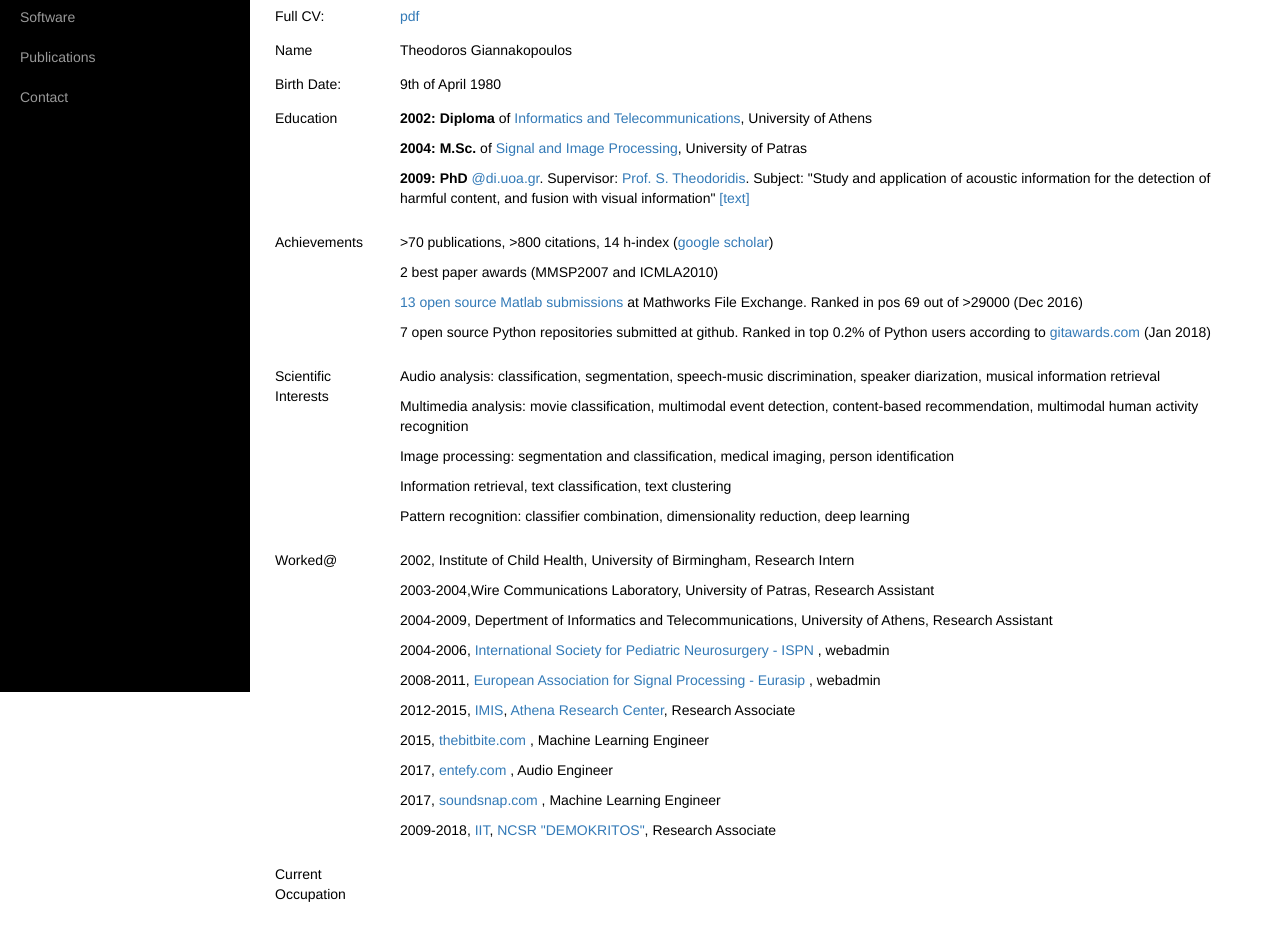
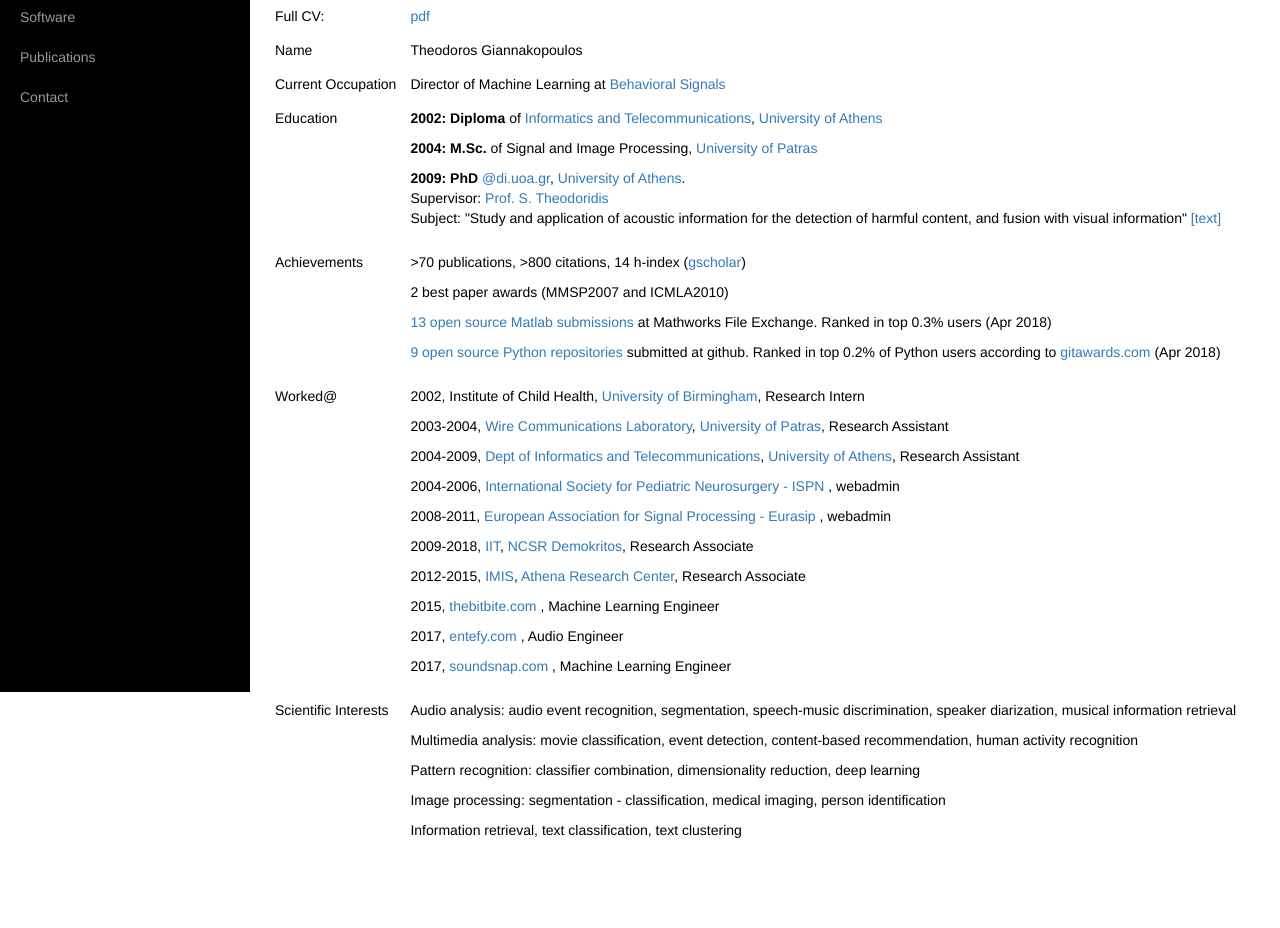
Before and after one commit to tyiannak/tyiannak.github.io, a plain HTML site: page about.html in a window 1280 px wide. Shown: the part 108-1036 px from the top of the page. After the commit the page ends 982 px from the top, so only its background shows below. Drawn offline with Linux system fonts and the light colour scheme.

Commit message:
links added

```diff
--- a/about.html
+++ b/about.html
@@ -68,43 +68,43 @@
 
                             <tr> <td valign="top"> Name <td> Theodoros Giannakopoulos
 
-                            <tr> <td valign="top"> Birth Date: <td>9th of April 1980
+                            <tr> <td  valign="top">Current Occupation
+                                <td> Director of Machine Learning at <a href="http://behavioralsignals.com" target = "_blank">Behavioral Signals</a>
 
                             <tr> <td valign="top"> Education  <td>
-                                <p><b>2002:</b> <b>Diploma</b> of <a href="http://www.di.uoa.gr/" target="_blank">Informatics and Telecommunications</A>, University of Athens
+                                <p><b>2002:</b> <b>Diploma</b> of <a href="http://www.di.uoa.gr/eng" target="_blank">Informatics and Telecommunications</a>, <a href="https://en.uoa.gr/" target="_blank">University of Athens</a>
 
-                                <p> <b>2004:</b> <b>M.Sc.</b> of <a href="http://www.upatras.gr/dsp">Signal and Image Processing</A>, University of Patras
+                                <p> <b>2004:</b> <b>M.Sc.</b>  of Signal and Image Processing, <a href = "http://www.upatras.gr/en" target="_blank">University of Patras</a>
 
-                                <p> <b>2009:</b> <b>PhD</b> <a href="http://www.di.uoa.gr/" target="_blank">@di.uoa.gr</A>. Supervisor: <a href = "http://www.di.uoa.gr/~stheodor/" target = "_blank">Prof. S. Theodoridis</a>.  Subject:</b> "Study and application of acoustic information for the detection of harmful content, and fusion with visual information" <a href = "files/phdText.pdf" target = "_blank">[text]</a>
+                                <p> <b>2009:</b> <b>PhD</b> <a href="http://www.di.uoa.gr/eng" target="_blank">@di.uoa.gr</A>, <a href="https://en.uoa.gr/" target="_blank">University of Athens</a>.
+                                <br>Supervisor: <a href = "http://www.di.uoa.gr/~stheodor/" target = "_blank">Prof. S. Theodoridis</a>
+                                <br>Subject:</b> "Study and application of acoustic information for the detection of harmful content, and fusion with visual information" <a href = "files/phdText.pdf" target = "_blank">[text]</a>
 
                             <tr> <td valign="top">Achievements
-                                <td> <p> >70 publications, >800 citations, 14 h-index (<a href = "https://scholar.google.com/citations?user=BeIoqhwAAAA" target="_blank">google scholar</a>)
+                                <td> <p> >70 publications, >800 citations, 14 h-index (<a href = "https://scholar.google.com/citations?user=BeIoqhwAAAA" target="_blank">gscholar</a>)
                                 <p> 2 best paper awards (MMSP2007 and ICMLA2010)
-                                <p> <a href="http://www.mathworks.com/matlabcentral/fileexchange/authors/30223" target="_blank"> 13 open source Matlab submissions</a> at Mathworks File Exchange. Ranked in pos 69 out of >29000 (Dec 2016)
-                                <p> 7 open source Python repositories submitted at github. Ranked in top 0.2% of Python users according to <a href = "http://github-awards.com/users/search?login=tyiannak" target="_blank">gitawards.com</a> (Jan 2018)
+                                <p> <a href="http://www.mathworks.com/matlabcentral/fileexchange/authors/30223" target="_blank"> 13 open source Matlab submissions</a> at Mathworks File Exchange. Ranked in top 0.3% users (Apr 2018)
+                                <p> <a href = "https://github.com/tyiannak" target="_blank">9 open source Python repositories</a> submitted at github. Ranked in top 0.2% of Python users according to <a href = "http://github-awards.com/users/search?login=tyiannak" target="_blank">gitawards.com</a> (Apr 2018)
 
-                            <tr> <td valign="top">Scientific Interests
-                                <td> <p>Audio analysis: classification, segmentation, speech-music discrimination, speaker diarization, musical information retrieval
-                                <p> Multimedia analysis: movie classification, multimodal event detection, content-based recommendation, multimodal human activity recognition
-                                <p> Image processing: segmentation and classification, medical imaging, person identification
-                                <p> Information retrieval, text classification, text clustering
-                                <p> Pattern recognition: classifier combination, dimensionality reduction, deep learning
 
                             <tr> <td valign="top">Worked@
-                                <td> <p> 2002, Institute of Child Health, University of Birmingham, Research Intern
-                                <p> 2003-2004,Wire Communications Laboratory, University of Patras,  Research Assistant
-                                <p> 2004-2009, Depertment of Informatics and Telecommunications, University of Athens, Research Assistant
+                                <td> <p> 2002, Institute of Child Health, <a href="https://www.birmingham.ac.uk/index.aspx" target="_blank">University of Birmingham</a>, Research Intern
+                                <p> 2003-2004, <a href = "http://www.wcl.ece.upatras.gr/en" target="_blank">Wire Communications Laboratory</a>, <a href = "http://www.upatras.gr/en" target="_blank">University of Patras</a>,  Research Assistant
+                                <p> 2004-2009, <a href="http://www.di.uoa.gr/eng" target="_blank">Dept of Informatics and Telecommunications</a>, <a href="https://en.uoa.gr/" target="_blank">University of Athens</a>, Research Assistant
                                 <p> 2004-2006, <a href = "http://www.ispneurosurgery.org/" target="_blank"> International Society for Pediatric Neurosurgery - ISPN </a>, webadmin
                                 <p> 2008-2011, <a href = "http://www.eurasip.org" target="_blank"> European Association for Signal Processing - Eurasip </a>, webadmin
+                                <p> 2009-2018, <a href = "http://www.iit.demokritos.gr/" target = "_blank">IIT</a>, <a href = "http://www.demokritos.gr/" target = "_blank">NCSR Demokritos</a>, Research Associate
                                 <p> 2012-2015, <a href = "https://www.athena-innovation.gr/en/imsi_dm" target="_blank">IMIS</a>, <a href = "https://www.athena-innovation.gr/en" target="_blank"> Athena Research Center</a>, Research Associate
                                 <p> 2015, <a href="http://www.thebitbite.com/" target="_blank"> thebitbite.com </a>, Machine Learning Engineer
                                 <p> 2017, <a href="https://entefy.com/" target="_blank"> entefy.com </a>, Audio Engineer
                                 <p> 2017, <a href="http://soundsnap.com" target="_blank"> soundsnap.com </a>, Machine Learning Engineer
-                                <p> 2009-2018, <a href = "http://www.iit.demokritos.gr/" target = "_blank">IIT</a>, <a href = "http://www.demokritos.gr/" target = "_blank">NCSR "DEMOKRITOS"</a>, Research Associate
 
-
-                            <tr> <td  valign="top">Current Occupation
-                                <td>
+                            <tr> <td valign="top">Scientific Interests
+                                <td> <p>Audio analysis: audio event recognition, segmentation, speech-music discrimination, speaker diarization, musical information retrieval
+                                <p> Multimedia analysis: movie classification, event detection, content-based recommendation, human activity recognition
+                                <p> Pattern recognition: classifier combination, dimensionality reduction, deep learning
+                                <p> Image processing: segmentation - classification, medical imaging, person identification
+                                <p> Information retrieval, text classification, text clustering
 
                             </table>
 
```
